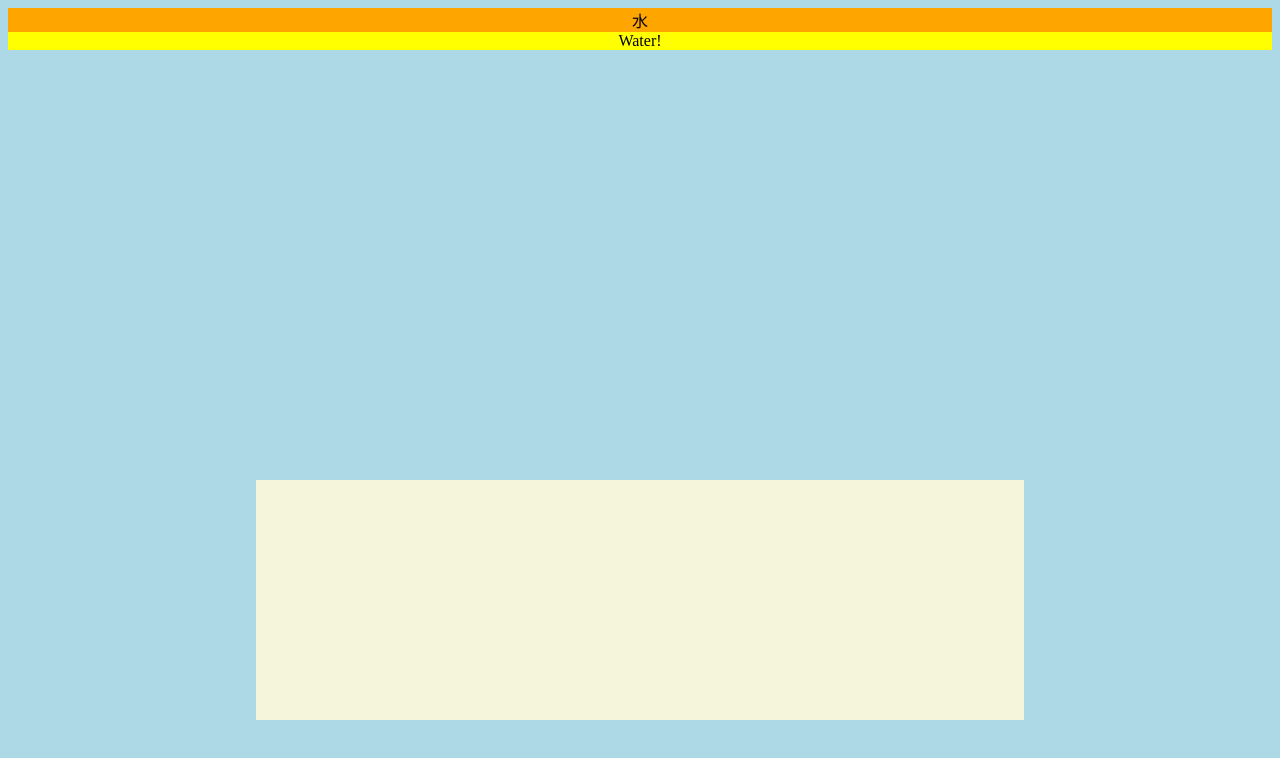
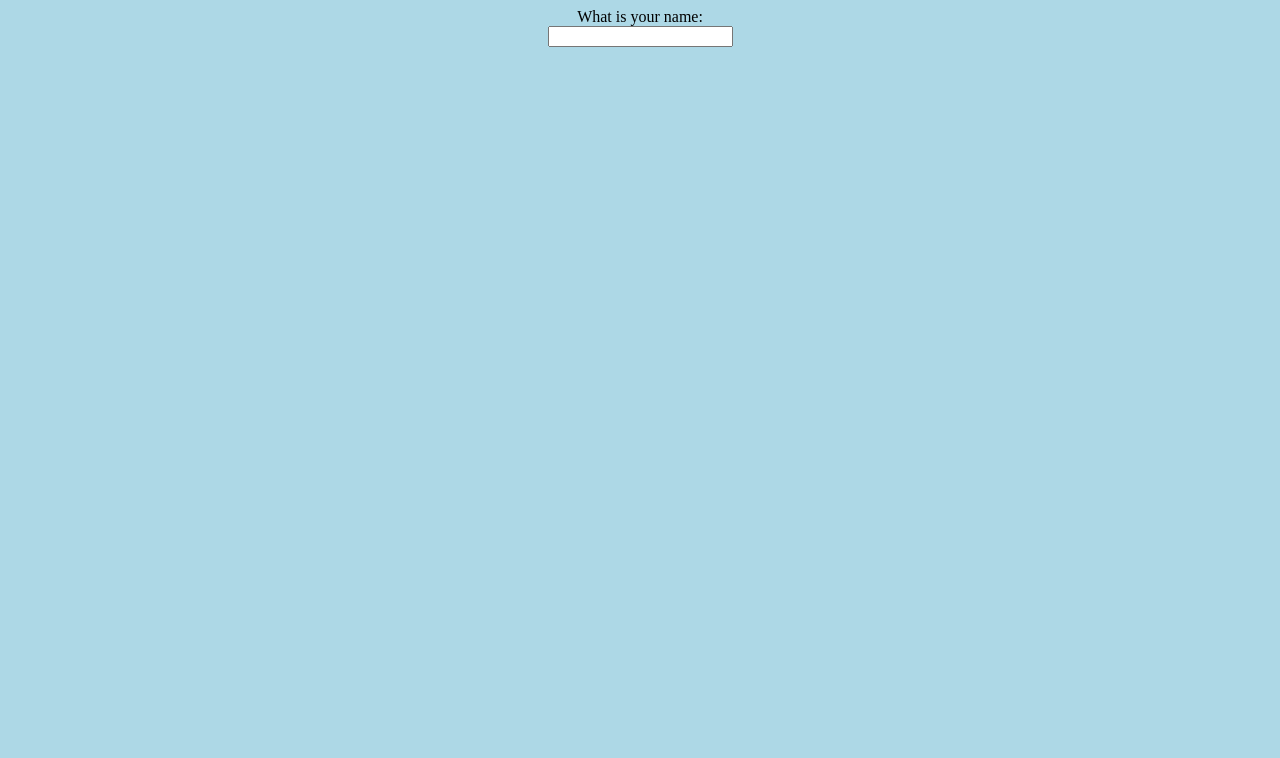
Before and after one commit to JustinD85/kanjiDefinitions, a plain HTML site: page index.html in a window 1280 px wide. Drawn offline with Linux system fonts and the light colour scheme.

Commit message:
provides beginning authorization imitation sequence

```diff
--- a/css/style.css
+++ b/css/style.css
@@ -1,5 +1,6 @@
 body {
 	background-color: lightblue;
+	min-height: 100%;
 }
 
 .kanji {
@@ -22,3 +23,14 @@ body {
 	width: 60%;
 	height: 30%;
 }
+.container {
+	position: relative;
+	display: block;
+	margin: 0 auto;
+	text-align: center;
+}
+input {
+	position: relative;
+	display: block;
+	margin: 0 auto;
+}
--- a/index.html
+++ b/index.html
@@ -7,15 +7,7 @@
 
 <body>
 	<div class="container">
-		<div class="kanji">
-			水
-		</div>
 
-		<div class="definition">
-			Water!
-		</div>
-
-		<canvas class="canvas">canvas for drawing </canvas>
 	</div>
 
 	<script src="js/app.js"></script>
--- a/js/app.js
+++ b/js/app.js
@@ -1,20 +1,49 @@
 //all kanji desired to learn, Contains Kanji, Definition, Romaji/Hiragana, correct guess/kanji count
-let kanji2Learn = {
-	kanji:"",
-	definition:"",
-	romaji:"",
-	correctKanji: 0,
-	correctDefinition: 0
 
+/*
+	HOT#### REALLY NEED TO SETUP NODE ON RASPBERRY PI BEFORE END OF WEEK FOR PULLING DATA!!!!###
+*/
+let verified = false;
+const container = document.querySelector('.container');
+const person = {
+	name:"",
+	status:{
+		kanji:"水",
+		definition:"Water",
+		correctKanji: 0,
+		correctDefinition: 0
+	}
 }
 
 
+//asks name
+container.innerHTML += `<span class="login">What is your name:</span> <input type="text" class ="centerMe" name="userName">`;
+container.addEventListener('keypress', (e) => {
+	var key = e.keyCode;
+	if(key === 13 && container.firstElementChild.nextElementSibling.value == "Justin"){
+		container.querySelector(".login").textContent = "what is your password"
+		container.firstElementChild.nextElementSibling.value = ""
+	}
+
+	}
+)
+
+// if name in database, ask password
+console.log(` What is your password?`)
+//rPword = readLine();
+//if password correct, load arraySave from their people obj
+//if(rPword !== "pword"){ exit()}
 //ask if new kanji should be learned
 
 //if yes take in new kanji
 
 //else run app
-
+if(verified){
+container.innerHTML = `<div class="kanji"></div>
+		<div class="definition"></div>`
+// create canvas for drawing
+document.write(`<canvas class="canvas">canvas for drawing </canvas>`);
+}
 // show a definition
 
 //ask if guess guess was completely correct or which was correct(kanji, definition)
```
